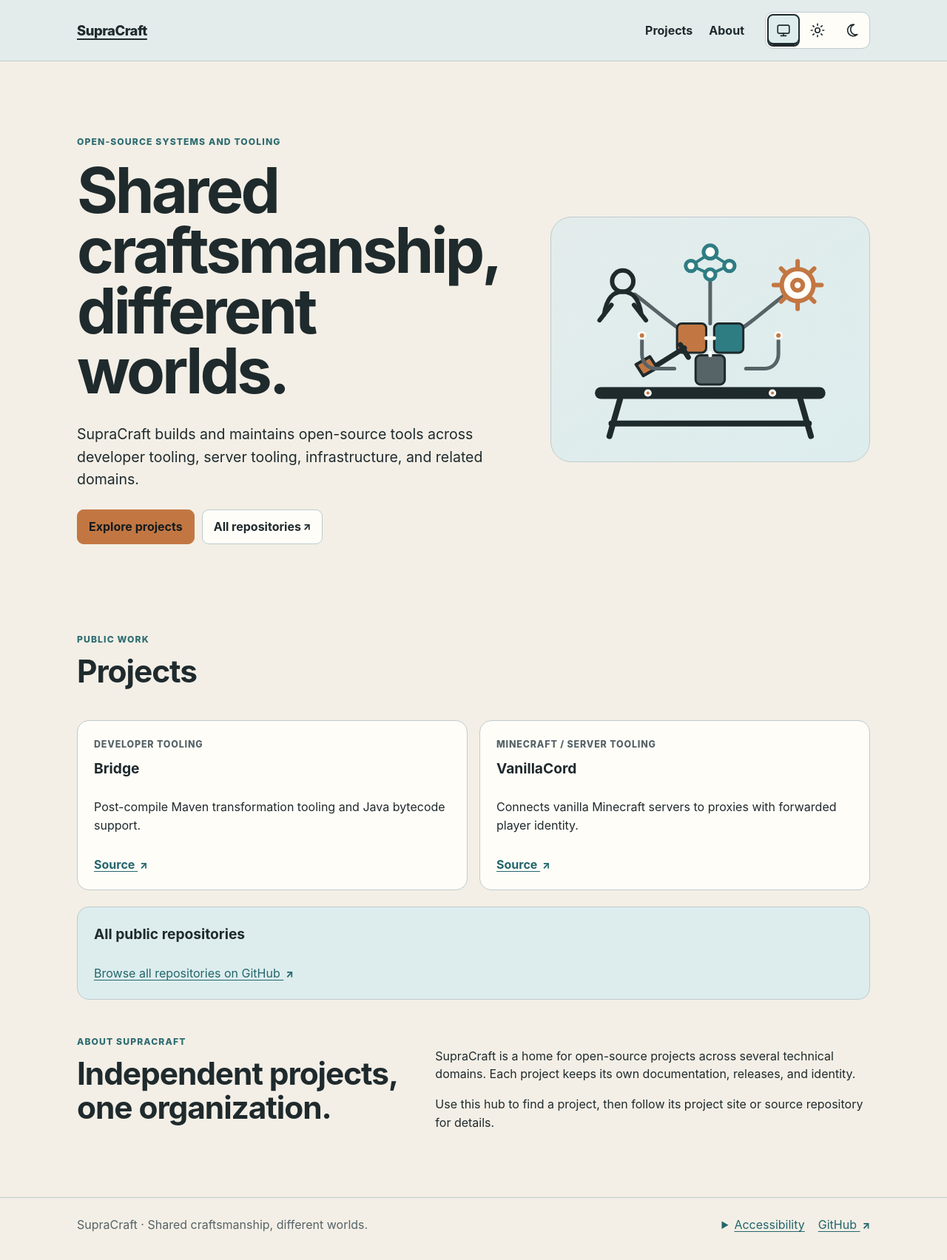
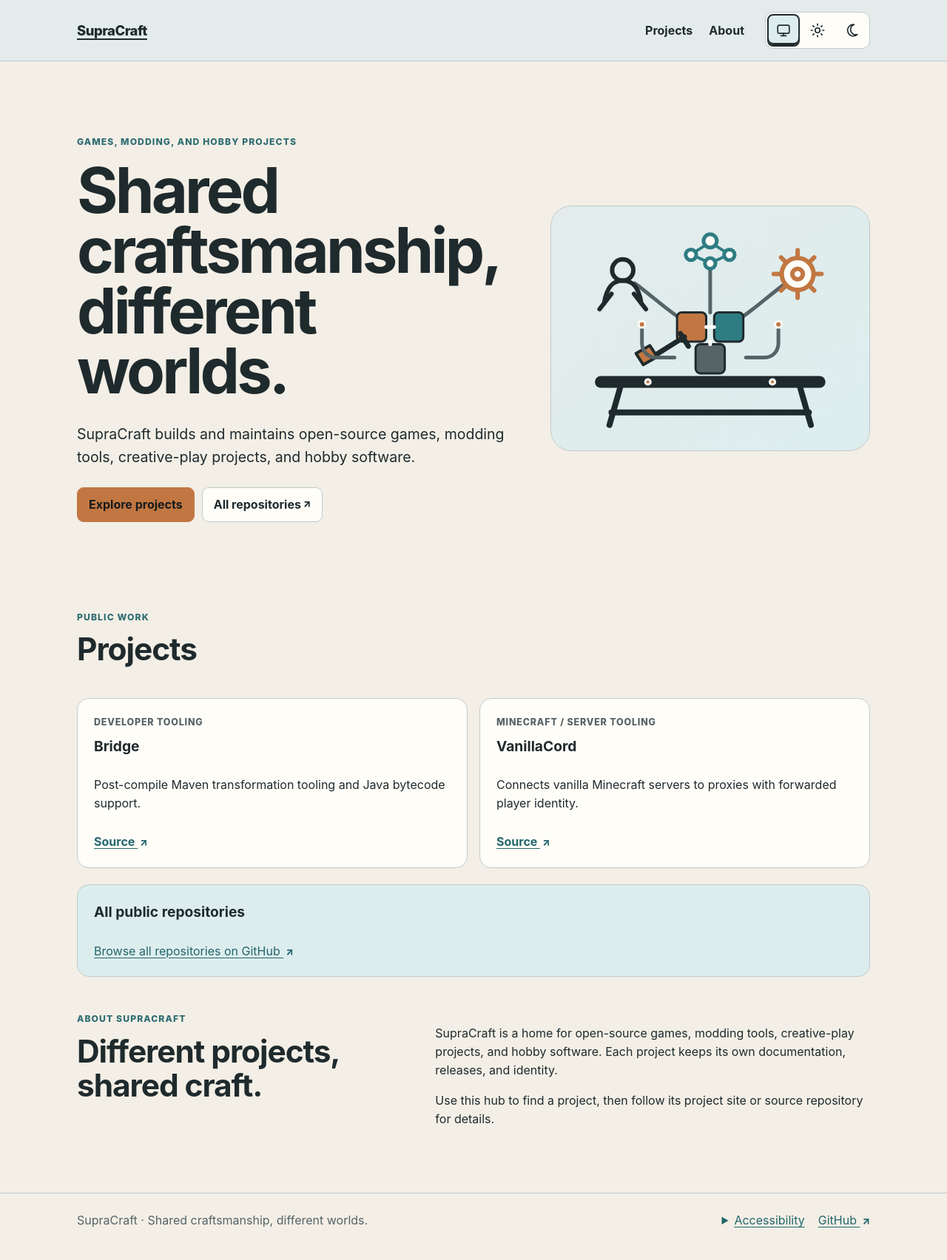
Before and after one commit to SupraCraft/supracraft.github.io, a website: page index.html in a window 1280 px wide. Shown: the whole page at 74% size. Drawn offline with Linux system fonts and the light colour scheme; no server answers.

Commit message:
Align hub identity with SupraCraft purpose
* Align hub copy with SupraCraft purpose

* Align hub repository copy with SupraCraft purpose

* Expose SupraCraft purpose in organization metadata

* Align surface title with SupraCraft purpose

* Align agent orientation with SupraCraft purpose

```diff
--- a/index.html
+++ b/index.html
@@ -3,7 +3,7 @@
 <head>
   <meta charset="utf-8">
   <meta name="viewport" content="width=device-width, initial-scale=1">
-  <meta name="description" content="SupraCraft open-source projects across developer tooling, server tooling, infrastructure, and related domains.">
+  <meta name="description" content="SupraCraft open-source games, modding tools, creative-play projects, and hobby software.">
   <meta name="color-scheme" content="light dark">
   <meta name="theme-color" content="#E3ECEB" data-effective-theme="light">
   <link rel="canonical" href="https://supracraft.github.io/">
@@ -11,7 +11,7 @@
   <link rel="stylesheet" href="/assets/site.css">
   <link rel="stylesheet" href="/assets/hero-craft.css">
   <script src="/assets/site.js" defer></script>
-  <title>SupraCraft · Open-source systems and tooling</title>
+  <title>SupraCraft · Games, modding, and hobby projects</title>
 </head>
 <body>
 <a class="skip-link" href="#main-content">Skip to main content</a>
@@ -39,9 +39,9 @@
 <main id="main-content" class="shell main" tabindex="-1">
   <section class="hero">
     <div>
-      <div class="eyebrow">Open-source systems and tooling</div>
+      <div class="eyebrow">Games, modding, and hobby projects</div>
       <h1>Shared craftsmanship,<br>different worlds.</h1>
-      <p class="lede">SupraCraft builds and maintains open-source tools across developer tooling, server tooling, infrastructure, and related domains.</p>
+      <p class="lede">SupraCraft builds and maintains open-source games, modding tools, creative-play projects, and hobby software.</p>
       <div class="actions">
         <a class="button primary" href="#projects">Explore projects</a>
         <a class="button external-link" href="https://github.com/orgs/SupraCraft/repositories" target="_blank" rel="noopener noreferrer">
@@ -160,10 +160,10 @@
   <section id="about" class="section split" aria-labelledby="about-heading">
     <div>
       <div class="eyebrow">About SupraCraft</div>
-      <h2 id="about-heading">Independent projects, one organization.</h2>
+      <h2 id="about-heading">Different projects, shared craft.</h2>
     </div>
     <div>
-      <p>SupraCraft is a home for open-source projects across several technical domains. Each project keeps its own documentation, releases, and identity.</p>
+      <p>SupraCraft is a home for open-source games, modding tools, creative-play projects, and hobby software. Each project keeps its own documentation, releases, and identity.</p>
       <p>Use this hub to find a project, then follow its project site or source repository for details.</p>
     </div>
   </section>
--- a/llms.txt
+++ b/llms.txt
@@ -1,6 +1,6 @@
 # SupraCraft
 
-SupraCraft maintains open-source systems and tooling across developer tooling, server tooling, infrastructure, and related domains.
+SupraCraft maintains open-source games, modding tools, creative-play projects, and hobby software.
 
 - Hub: https://supracraft.github.io/
 - GitHub organization: https://github.com/SupraCraft
--- a/organization.json
+++ b/organization.json
@@ -5,6 +5,7 @@
   "github_organization": "https://github.com/SupraCraft",
   "public_repository_catalog": "https://github.com/orgs/SupraCraft/repositories",
   "tagline": "Shared craftsmanship, different worlds.",
+  "purpose": "Open-source games, modding tools, creative-play projects, and hobby software.",
   "resources": {
     "surface": "https://supracraft.github.io/surface.json",
     "agent_orientation": "https://supracraft.github.io/llms.txt"
--- a/surface.json
+++ b/surface.json
@@ -4,7 +4,7 @@
   "routes": [
     {
       "path": "/",
-      "title": "SupraCraft · Open-source systems and tooling"
+      "title": "SupraCraft · Games, modding, and hobby projects"
     },
     {
       "path": "/accessibility/",
```
Also changed, not shown: README.md.
